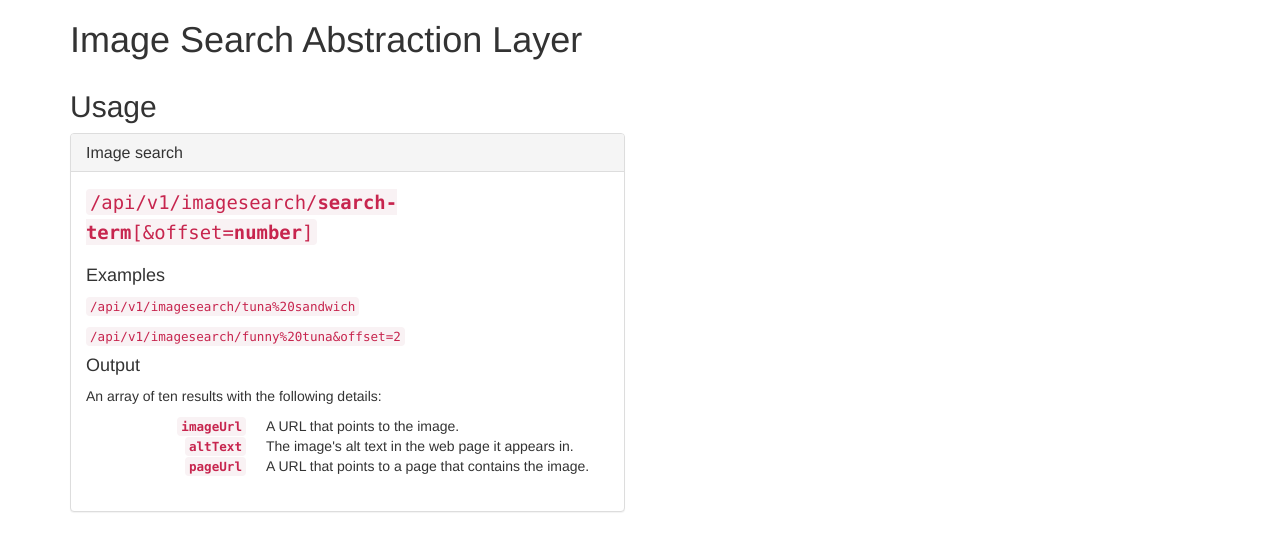
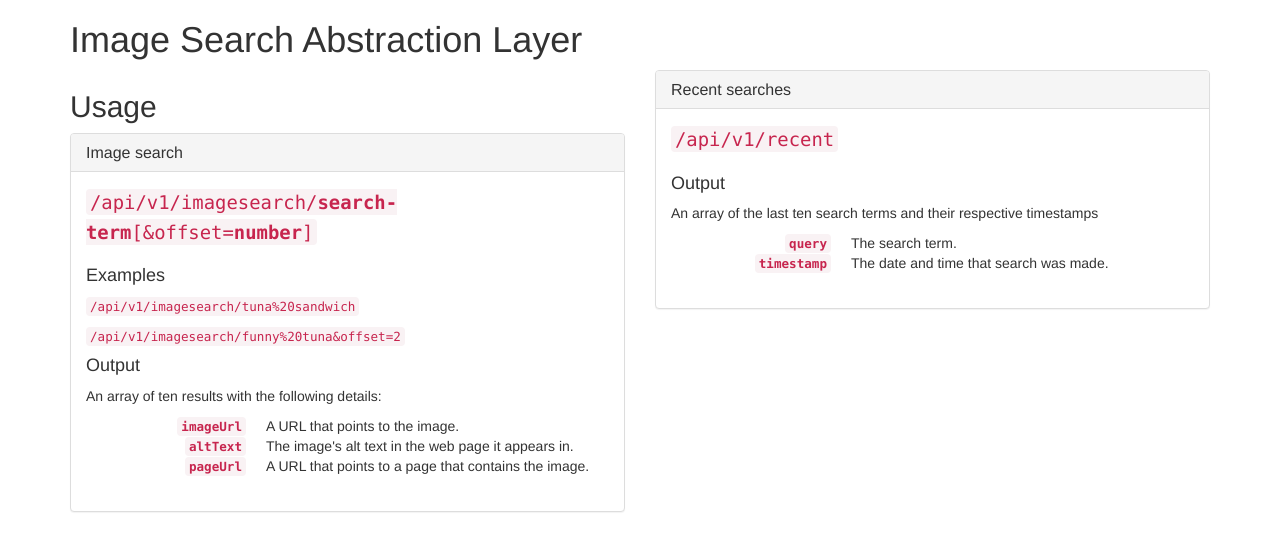
Before and after one commit to kevcomedia/image-search-abstraction-layer, a website: page public/index.html in a window 1280 px wide. Drawn offline with nearby package versions, Linux system fonts and the light colour scheme.

Commit message:
Add recent searches panel

```diff
--- a/public/index.html
+++ b/public/index.html
@@ -44,6 +44,25 @@
           </div>
         </section>
       </div>
+      <div class="col-md-6">
+        <section class="panel panel-default">
+          <div class="panel-heading">
+            <h3 class="panel-title">Recent searches</h3>
+          </div>
+          <div class="panel-body">
+            <p class="lead"><code>/api/v1/recent</code></p>
+
+            <h4>Output</h4>
+            <p>An array of the last ten search terms and their respective timestamps</p>
+            <dl class="dl-horizontal">
+              <dt><code>query</code></dt>
+              <dd>The search term.</dd>
+              <dt><code>timestamp</code></dt>
+              <dd>The date and time that search was made.</dd>
+            </dl>
+          </div>
+        </section>
+      </div>
     </div>
   </div>
 </body>
```
